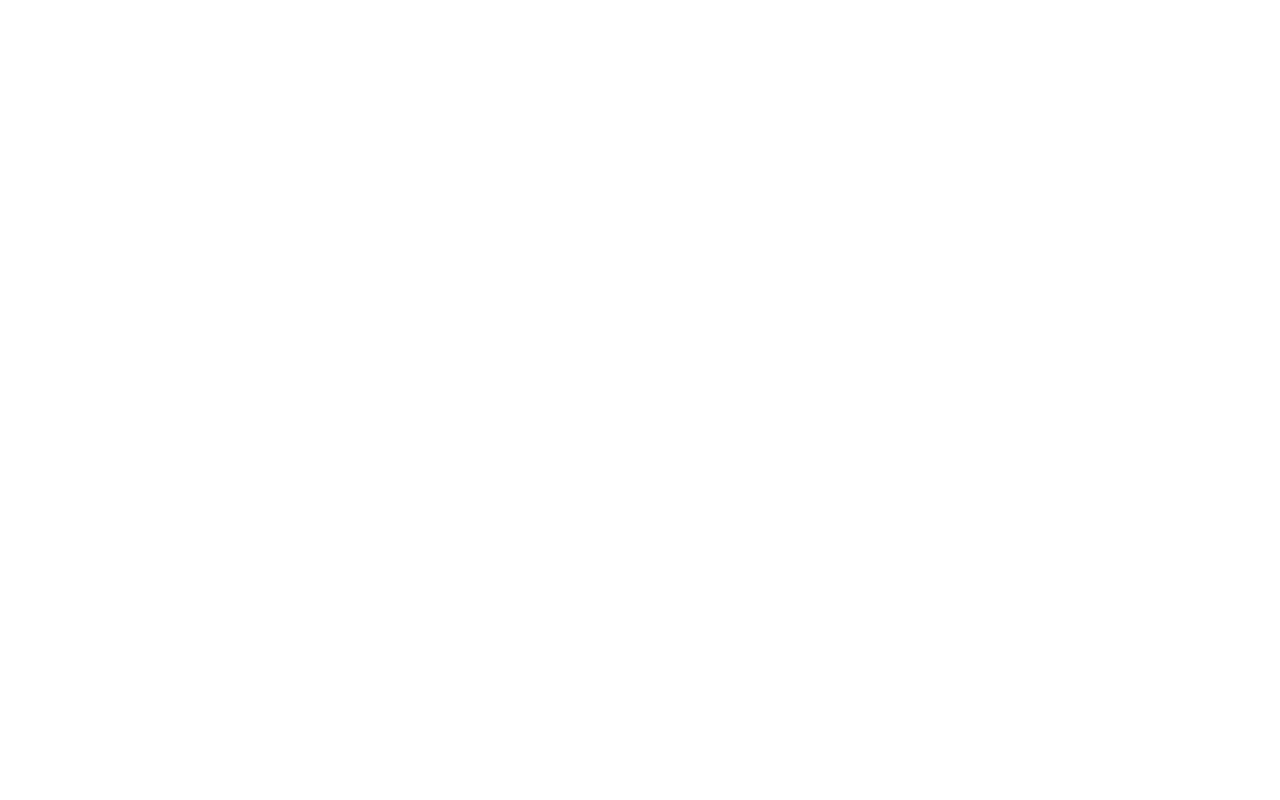
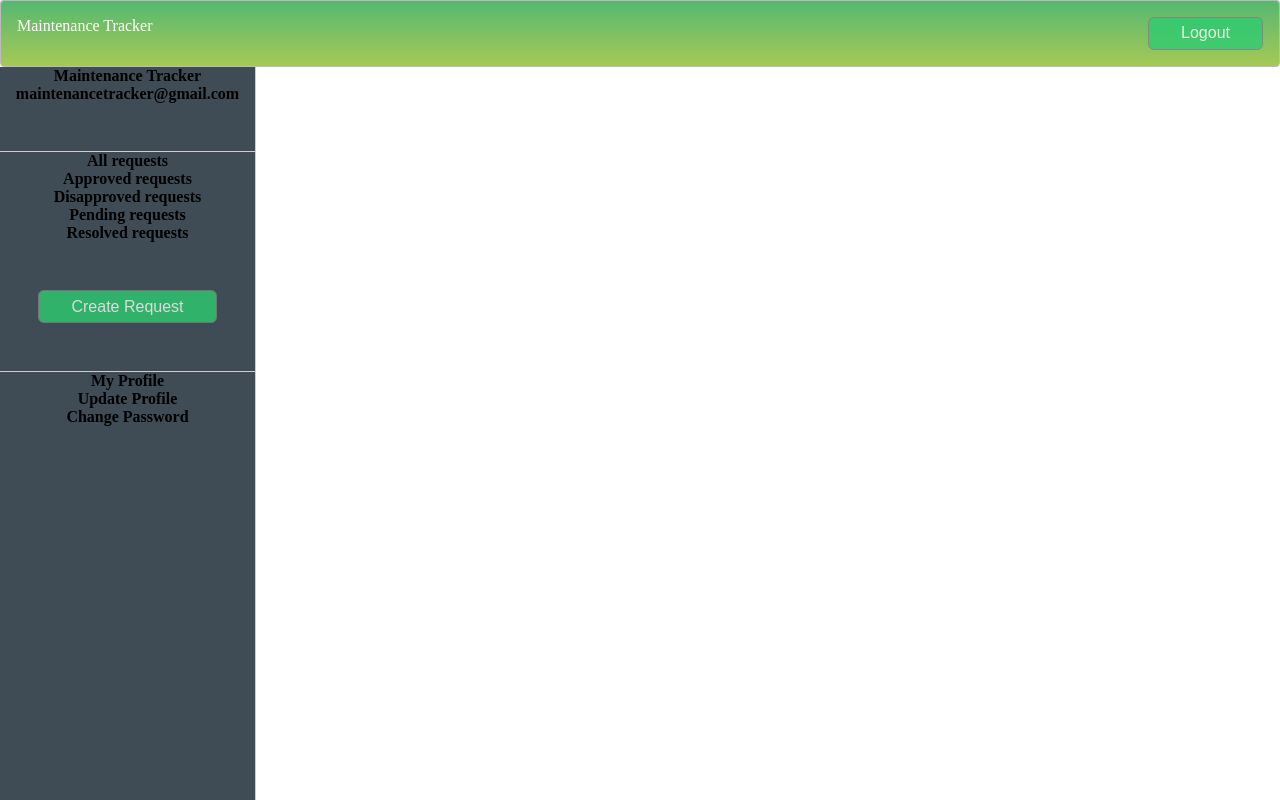
Before and after one commit to Donserio/Maintainace-Tracker-App, a plain HTML site: page admin.html in a window 1280 px wide. Drawn offline with Linux system fonts and the light colour scheme.

Commit message:
admin UI

```diff
--- a/admin.html
+++ b/admin.html
@@ -3,10 +3,46 @@
 <head>
     <meta charset="UTF-8">
     <meta name="viewport" content="width=device-width, initial-scale=1.0">
+    <meta name="description" content="Maintain and Track your equipment">
+    <meta name="Author" content="Shoyinka Habeebullah (Don Serio)">
     <meta http-equiv="X-UA-Compatible" content="ie=edge">
-    <title>Admin</title>
+    <link rel="stylesheet" href="./css/user.css">
+    <title>Admin Page</title>
 </head>
 <body>
+        <nav class="zone green">
+            <ul class="mt-nav">
+                <li><a href="index.html">Maintenance Tracker</a></li>
+                <div>
+                <li>
+                    <button class="mt-btn-round">Logout</button>
+                </li>
+                </div>
+            </ul>
+        </nav>
+        <div class="" id="display">
+                <p id="alert"></p>
+              </div>
+              <div class="mt-side-bar" id="side-bar">
+                    <i class=""></i>
+                    <h3>Maintenance Tracker</h3>
+                    <h5 class="ch-green">maintenancetracker@gmail.com</h5>
+                    <ul>
+                      <li id="user-all"><h5><i class=""></i> All requests</h5></li>
+                      <li id="user-approve"><h5><i class=""></i> Approved requests</h5></li>
+                      <li id="user-disapprove"><h5><i class=""></i> Disapproved requests</h5></li>
+                      <li id="user-pending"><h5><i class=""></i> Pending requests</h5></li>
+                      <li id="user-resolve"><h5><i class=""></i> Resolved requests</h5></li>
+                    </ul>
+                    <button class="mt-btn-round" id="request-btn"><i class=""></i>  Create Request</button>
+                    <ul>
+                      <li><h5><i class=""></i> My Profile</h5></li>
+                      <li><h5><i class=""></i> Update Profile</h5></li>
+                      <li><h5><i class=""></i> Change Password</h5></li>
+                    </ul>
+                  </div>
+
+    <footer class="zone black">Maintenance Tracker, Copyright &copy; 2019</footer>
 
 </body>
 </html>
```
Also changed, not shown: user.html (+1 -10 lines).
